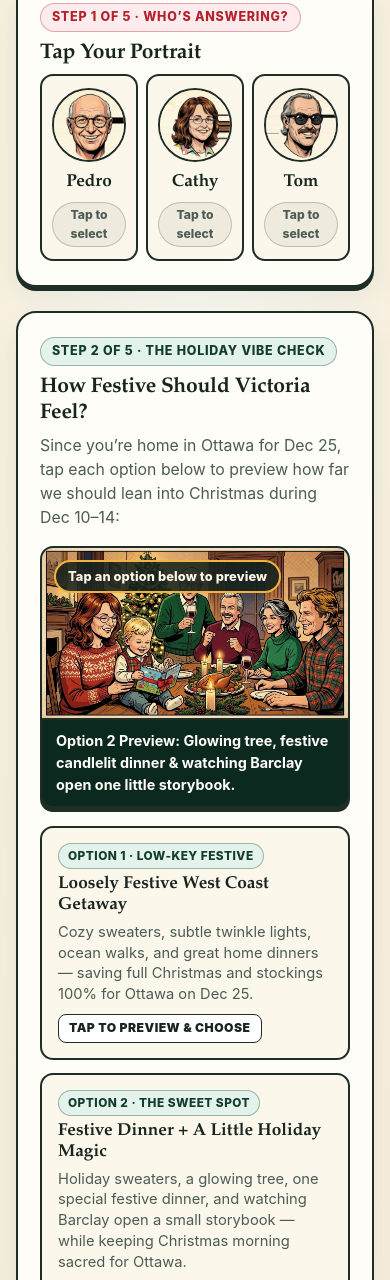
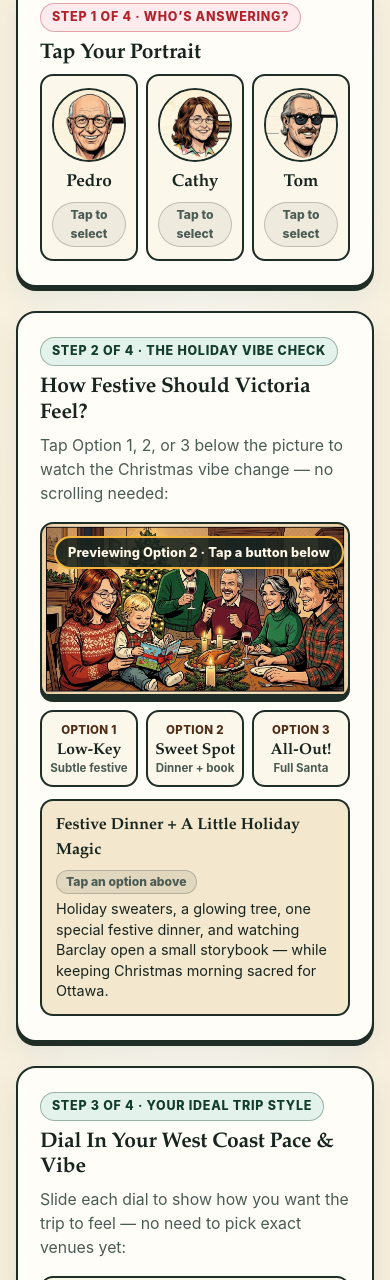
Before and after one commit to Mausserk/narbaitz-victoria-christmas-2026, a website built with Vite: page index.html in a window 390 px wide. Shown: the part 720-2000 px from the top of the page. Built offline with nearby package versions, Linux system fonts and the light colour scheme.

Commit message:
feat(mobile-ux): 3-column horizontal Vibe switcher right below comic image and trim survey to 4 steps

```diff
--- a/src/data.ts
+++ b/src/data.ts
@@ -7,6 +7,9 @@ export interface CastMember {
 
 export interface VibeOption {
   id: 'west_coast_getaway' | 'sweet_spot_hybrid' | 'early_family_christmas';
+  tabNum: string;
+  tabTitle: string;
+  tabSub: string;
   badge: string;
   title: string;
   shortLabel: string;
@@ -35,25 +38,28 @@ export const CAST_MEMBERS: CastMember[] = [
     id: 'pedro',
     name: 'Pedro',
     avatarSrc: './assets/avatar-pedro.jpg',
-    coffeePlaceholder: 'e.g., Dark roast coffee, yerba mate, biscotti, afternoon snacks...',
+    coffeePlaceholder: '',
   },
   {
     id: 'cathy',
     name: 'Cathy',
     avatarSrc: './assets/avatar-cathy.jpg',
-    coffeePlaceholder: 'e.g., Morning tea or oat latte, shortbread, fresh bakery pastry...',
+    coffeePlaceholder: '',
   },
   {
     id: 'tom',
     name: 'Tom',
     avatarSrc: './assets/avatar-tommy.jpg',
-    coffeePlaceholder: 'e.g., Cold brew or espresso, game-day snacks, dark chocolate...',
+    coffeePlaceholder: '',
   },
 ];
 
 export const VIBE_OPTIONS: VibeOption[] = [
   {
     id: 'west_coast_getaway',
+    tabNum: 'Option 1',
+    tabTitle: 'Low-Key',
+    tabSub: 'Subtle festive',
     badge: 'Option 1 · Low-Key Festive',
     title: 'Loosely Festive West Coast Getaway',
     shortLabel: 'Option 1: Loosely Festive West Coast Getaway (Save Christmas for Ottawa)',
@@ -63,10 +69,13 @@ export const VIBE_OPTIONS: VibeOption[] = [
     imageAlt:
       'Comic scene of the family in cozy winter sweaters relaxing by the fireplace in Victoria with subtle twinkle lights on the mantel and misty ocean outside',
     sceneCaption:
-      'Option 1 Preview: Cozy sweaters, crackling fireplace & subtle twinkle lights — saving full Christmas for Ottawa.',
+      'Option 1: Cozy sweaters, fireplace & subtle twinkle lights — saving full Christmas for Ottawa.',
   },
   {
     id: 'sweet_spot_hybrid',
+    tabNum: 'Option 2',
+    tabTitle: 'Sweet Spot',
+    tabSub: 'Dinner + book',
     badge: 'Option 2 · The Sweet Spot',
     title: 'Festive Dinner + A Little Holiday Magic',
     shortLabel: 'Option 2: Sweet-Spot Hybrid (Festive Dinner + One Small Treat for Barclay)',
@@ -76,10 +85,13 @@ export const VIBE_OPTIONS: VibeOption[] = [
     imageAlt:
       'Comic scene of the family in festive holiday sweaters gathered around a candlelit Victoria holiday dinner with a lit Christmas tree while Barclay opens a storybook',
     sceneCaption:
-      'Option 2 Preview: Glowing tree, festive candlelit dinner & watching Barclay open one little storybook.',
+      'Option 2: Glowing tree, candlelit holiday dinner & watching Barclay open one little storybook.',
   },
   {
     id: 'early_family_christmas',
+    tabNum: 'Option 3',
+    tabTitle: 'All-Out!',
+    tabSub: 'Full Santa',
     badge: 'Option 3 · All-Out Early Christmas',
     title: 'Full Santa Gear & Over-the-Top Christmas',
     shortLabel: 'Option 3: Full Over-the-Top Early Family Christmas',
@@ -89,7 +101,7 @@ export const VIBE_OPTIONS: VibeOption[] = [
     imageAlt:
       'Comic scene of all six family members laughing in full red Santa suits and reindeer antlers while an indoor snow machine blasts fake snow across a massively decorated Victoria living room',
     sceneCaption:
-      'Option 3 Preview: Complete Santa gear, indoor snow machine blasting & maximum over-the-top Christmas vibes!',
+      'Option 3: Full Santa gear, indoor snow machine blasting & maximum over-the-top Christmas vibes!',
   },
 ];
 
--- a/src/main.ts
+++ b/src/main.ts
@@ -27,8 +27,6 @@ interface AppState {
   bucketList: string;
   buzzkillList: string;
   quickBuzzkills: string[];
-  morningCoffeeAndTreats: string;
-  travelFlightOrFerryInfo: string;
   honeypot: string;
 }
 
@@ -68,10 +66,6 @@ function loadInitialState(): AppState {
               (c): c is string => typeof c === 'string' && validChips.has(c)
             )
           : [],
-        morningCoffeeAndTreats:
-          typeof parsed.morningCoffeeAndTreats === 'string' ? parsed.morningCoffeeAndTreats : '',
-        travelFlightOrFerryInfo:
-          typeof parsed.travelFlightOrFerryInfo === 'string' ? parsed.travelFlightOrFerryInfo : '',
         honeypot: '',
       };
     }
@@ -88,8 +82,6 @@ function loadInitialState(): AppState {
     bucketList: '',
     buzzkillList: '',
     quickBuzzkills: [],
-    morningCoffeeAndTreats: '',
-    travelFlightOrFerryInfo: '',
     honeypot: '',
   };
 }
@@ -159,6 +151,8 @@ function mountApp(): void {
 
   const state = loadInitialState();
   let lastDeliveryNote = '';
+  let lastSubmittedName = '';
+  let lastDelivered = false;
 
   // Preload all 3 interactive vibe comic illustrations for instant switching
   VIBE_OPTIONS.forEach((opt) => {
@@ -168,7 +162,7 @@ function mountApp(): void {
 
   const shell = el('main', 'page-shell');
 
-  // 1. Woody Clause Header (Clean, light on emojis, zero botanical legend)
+  // 1. Woody Clause Header
   const hero = el('header', 'hero-card');
   hero.appendChild(el('div', 'cedar-bark-trim'));
   hero.appendChild(createMycelialGarlandSvg());
@@ -210,14 +204,13 @@ function mountApp(): void {
   hero.append(heroImg, heroCopy);
   shell.appendChild(hero);
 
-  // 2. Step 1 of 5: Voter Picker (Pedro, Cathy, Tom ONLY — clean & uncluttered)
+  // 2. Step 1 of 4: Voter Picker (Pedro, Cathy, Tom ONLY)
   const castSec = el('section', 'section-card');
   castSec.id = 'step-hero-picker';
-  castSec.appendChild(el('span', 'section-step', 'Step 1 of 5 · Who’s Answering?'));
+  castSec.appendChild(el('span', 'section-step', 'Step 1 of 4 · Who’s Answering?'));
   castSec.appendChild(el('h2', 'section-title', 'Tap Your Portrait'));
 
   const castGrid = el('div', 'cast-grid cast-grid-three');
-  const coffeeInput = el('input', 'text-input');
 
   function renderCastPicker(): void {
     castGrid.replaceChildren();
@@ -242,48 +235,43 @@ function mountApp(): void {
       btn.append(img, nameEl, statePill);
       btn.addEventListener('click', () => {
         state.voterId = member.id;
-        coffeeInput.placeholder = member.coffeePlaceholder;
         saveDraft(state);
         renderCastPicker();
       });
       castGrid.appendChild(btn);
-    }
-    const active = CAST_MEMBERS.find((c) => c.id === state.voterId);
-    if (active) {
-      coffeeInput.placeholder = active.coffeePlaceholder;
     }
   }
   renderCastPicker();
   castSec.appendChild(castGrid);
   shell.appendChild(castSec);
 
-  // 3. Step 2 of 5: Holiday Vibe Check (Dynamic Comic Scene Switcher!)
+  // 3. Step 2 of 4: Holiday Vibe Check (Picture + 3 Horizontal Columns right underneath!)
   const vibeSec = el('section', 'section-card');
   vibeSec.id = 'step-vibe-check';
-  vibeSec.appendChild(el('span', 'section-step section-step-nice', 'Step 2 of 5 · The Holiday Vibe Check'));
-  vibeSec.appendChild(
-    el('h2', 'section-title', 'How Festive Should Victoria Feel?')
-  );
+  vibeSec.appendChild(el('span', 'section-step section-step-nice', 'Step 2 of 4 · The Holiday Vibe Check'));
+  vibeSec.appendChild(el('h2', 'section-title', 'How Festive Should Victoria Feel?'));
   vibeSec.appendChild(
     el(
       'p',
       'section-lead',
-      'Since you’re home in Ottawa for Dec 25, tap each option below to preview how far we should lean into Christmas during Dec 10–14:'
+      'Tap Option 1, 2, or 3 below the picture to watch the Christmas vibe change — no scrolling needed:'
     )
   );
 
-  const vibeBannerFrame = el('div', 'vibe-banner-frame');
+  const vibeBannerFrame = el('div', 'vibe-banner-frame vibe-banner-tight');
   const vibeStageWrap = el('div', 'vibe-stage-wrap');
   const vibeBannerImg = el('img', 'vibe-banner-img');
   const vibeStagePill = el('span', 'vibe-stage-pill');
   vibeStageWrap.append(vibeBannerImg, vibeStagePill);
-  const vibeBannerCaption = el('div', 'vibe-banner-caption');
-  vibeBannerFrame.append(vibeStageWrap, vibeBannerCaption);
-  vibeSec.appendChild(vibeBannerFrame);
+  vibeBannerFrame.appendChild(vibeStageWrap);
 
-  function updateVibeScenePreview(animate: boolean): void {
+  const vibeTabsRow = el('div', 'vibe-tabs-row');
+  const vibeActiveDetail = el('div', 'vibe-active-detail');
+
+  function renderVibeOptions(animate = false): void {
     const activeOpt: VibeOption =
       VIBE_OPTIONS.find((v) => v.id === state.vibeChoiceId) || VIBE_OPTIONS[1];
+
     if (animate) {
       vibeBannerImg.classList.remove('is-swapping');
       void vibeBannerImg.offsetWidth;
@@ -293,51 +281,54 @@ function mountApp(): void {
     vibeBannerImg.alt = activeOpt.imageAlt;
     vibeStagePill.textContent = state.vibeChoiceId
       ? activeOpt.badge
-      : 'Tap an option below to preview';
-    vibeBannerCaption.textContent = activeOpt.sceneCaption;
-  }
+      : 'Previewing Option 2 · Tap a button below';
 
-  const vibeGrid = el('div', 'vibe-grid');
-  function renderVibeOptions(animate = false): void {
-    updateVibeScenePreview(animate);
-    vibeGrid.replaceChildren();
+    vibeTabsRow.replaceChildren();
     for (const opt of VIBE_OPTIONS) {
       const selected = state.vibeChoiceId === opt.id;
-      const card = el('button', selected ? 'vibe-card vibe-card-compact is-selected' : 'vibe-card vibe-card-compact');
-      card.id = `vibe-btn-${opt.id}`;
-      card.type = 'button';
-      card.setAttribute('aria-pressed', selected ? 'true' : 'false');
+      const tab = el('button', selected ? 'vibe-tab-col is-selected' : 'vibe-tab-col');
+      tab.id = `vibe-btn-${opt.id}`;
+      tab.type = 'button';
+      tab.setAttribute('aria-pressed', selected ? 'true' : 'false');
 
-      const body = el('span', 'vibe-card-body');
-      body.appendChild(el('span', 'vibe-badge', opt.badge));
-      body.appendChild(el('span', 'vibe-title', opt.title));
-      body.appendChild(el('span', 'vibe-desc', opt.description));
-      body.appendChild(
-        el(
-          'span',
-          'vibe-select-pill',
-          selected ? '✓ Selected Vibe' : 'Tap to preview & choose'
-        )
+      tab.append(
+        el('span', 'vibe-tab-num', selected ? `✓ ${opt.tabNum}` : opt.tabNum),
+        el('span', 'vibe-tab-title', opt.tabTitle),
+        el('span', 'vibe-tab-sub', opt.tabSub)
       );
 
-      card.appendChild(body);
-      card.addEventListener('click', () => {
+      tab.addEventListener('click', () => {
         const changed = state.vibeChoiceId !== opt.id;
         state.vibeChoiceId = opt.id;
         saveDraft(state);
         renderVibeOptions(changed);
       });
-      vibeGrid.appendChild(card);
+      vibeTabsRow.appendChild(tab);
     }
+
+    vibeActiveDetail.replaceChildren();
+    const detailHead = el('div', 'vibe-detail-head');
+    detailHead.append(
+      el('strong', 'vibe-detail-title', activeOpt.title),
+      el(
+        'span',
+        state.vibeChoiceId ? 'vibe-detail-status is-selected' : 'vibe-detail-status',
+        state.vibeChoiceId ? '✓ Selected' : 'Tap an option above'
+      )
+    );
+    vibeActiveDetail.append(
+      detailHead,
+      el('p', 'vibe-detail-desc', activeOpt.description)
+    );
   }
   renderVibeOptions(false);
-  vibeSec.appendChild(vibeGrid);
+  vibeSec.append(vibeBannerFrame, vibeTabsRow, vibeActiveDetail);
   shell.appendChild(vibeSec);
 
-  // 4. Step 3 of 5: Trip Sliders + Friday Barclay-Free Day
+  // 4. Step 3 of 4: Trip Sliders + Friday Barclay-Free Day
   const styleSec = el('section', 'section-card');
   styleSec.id = 'step-trip-style';
-  styleSec.appendChild(el('span', 'section-step section-step-nice', 'Step 3 of 5 · Your Ideal Trip Style'));
+  styleSec.appendChild(el('span', 'section-step section-step-nice', 'Step 3 of 4 · Your Ideal Trip Style'));
   styleSec.appendChild(el('h2', 'section-title', 'Dial In Your West Coast Pace & Vibe'));
   styleSec.appendChild(
     el(
@@ -385,7 +376,6 @@ function mountApp(): void {
   }
   styleSec.appendChild(slidersStack);
 
-  // Friday Barclay-Free Day (high-level picks)
   const fridayDivider = el('div', 'sub-section-block');
   fridayDivider.appendChild(
     el('h3', 'sub-section-title', 'Friday, Dec 11 — Our Barclay-Free Adult Day (8am–5pm)')
@@ -432,11 +422,11 @@ function mountApp(): void {
   styleSec.appendChild(fridayDivider);
   shell.appendChild(styleSec);
 
-  // 5. Step 4 of 5: West Coast Bucket List vs. Buzzkill List
+  // 5. Step 4 of 4: West Coast Bucket List, Buzzkill List & Submit!
   const wishesSec = el('section', 'section-card section-card-wishes');
   wishesSec.id = 'step-bucket-buzzkills';
   wishesSec.appendChild(
-    el('span', 'section-step section-step-mulch', 'Step 4 of 5 · Bucket List & Buzzkills')
+    el('span', 'section-step section-step-mulch', 'Step 4 of 4 · Bucket List & Buzzkills')
   );
   wishesSec.appendChild(
     el('h2', 'section-title', 'What Are You Most Looking Forward To — And What Should We Skip?')
@@ -516,50 +506,6 @@ function mountApp(): void {
   });
   buzzkillGroup.append(buzzkillLabel, buzzkillHint, chipRow, buzzkillInput);
 
-  wishesSec.append(bucketGroup, buzzkillGroup);
-  shell.appendChild(wishesSec);
-
-  // 6. Step 5 of 5: Morning Mug, Travel Info & 1-Tap Send
-  const finalSec = el('section', 'section-card');
-  finalSec.id = 'step-pantry-travel';
-  finalSec.appendChild(el('span', 'section-step section-step-nice', 'Step 5 of 5 · Quick Final Details'));
-  finalSec.appendChild(el('h2', 'section-title', 'Pantry Favorites & Flight Info'));
-
-  const coffeeGroup = el('div', 'field-group');
-  const coffeeLabel = el('label', 'field-label', 'Morning Mug & Must-Stock Snacks / Dinner Cravings');
-  coffeeLabel.htmlFor = 'coffee-input';
-  coffeeInput.id = 'coffee-input';
-  coffeeInput.type = 'text';
-  coffeeInput.maxLength = 200;
-  if (!coffeeInput.placeholder) {
-    coffeeInput.placeholder = 'e.g., Dark roast coffee, tea, shortbread, salmon dinner...';
-  }
-  coffeeInput.value = state.morningCoffeeAndTreats;
-  coffeeInput.addEventListener('input', () => {
-    state.morningCoffeeAndTreats = coffeeInput.value;
-    saveDraft(state);
-  });
-  coffeeGroup.append(coffeeLabel, coffeeInput);
-
-  const travelGroup = el('div', 'field-group');
-  const travelLabel = el(
-    'label',
-    'field-label',
-    'Optional: Thu Dec 10 Arrival & Mon Dec 14 Departure Info'
-  );
-  travelLabel.htmlFor = 'travel-input';
-  const travelInput = el('input', 'text-input');
-  travelInput.id = 'travel-input';
-  travelInput.type = 'text';
-  travelInput.maxLength = 180;
-  travelInput.placeholder = 'e.g., Landing YYJ Thu 4:15pm, flying home Mon noon — or "Still booking!"';
-  travelInput.value = state.travelFlightOrFerryInfo;
-  travelInput.addEventListener('input', () => {
-    state.travelFlightOrFerryInfo = travelInput.value;
-    saveDraft(state);
-  });
-  travelGroup.append(travelLabel, travelInput);
-
   // Anti-bot honeypot field
   const hpWrap = el('div', 'hp-trap');
   hpWrap.setAttribute('aria-hidden', 'true');
@@ -575,6 +521,7 @@ function mountApp(): void {
   });
   hpWrap.appendChild(hpInput);
 
+  const submitWrap = el('div', 'submit-block');
   const validationBox = el('div', 'validation-banner');
   validationBox.hidden = true;
 
@@ -583,8 +530,6 @@ function mountApp(): void {
   submitBtn.type = 'button';
 
   const receiptContainer = el('div');
-  let lastSubmittedName = '';
-  let lastDelivered = false;
 
   function renderConfirmation(): void {
     receiptContainer.replaceChildren();
@@ -676,8 +621,8 @@ function mountApp(): void {
       bucketList: sanitizeInputText(state.bucketList, 360),
       buzzkillList: sanitizeInputText(state.buzzkillList, 360),
       quickBuzzkills: [...state.quickBuzzkills],
-      morningCoffeeAndTreats: sanitizeInputText(state.morningCoffeeAndTreats, 200),
-      travelFlightOrFerryInfo: sanitizeInputText(state.travelFlightOrFerryInfo, 180),
+      morningCoffeeAndTreats: '',
+      travelFlightOrFerryInfo: '',
     };
 
     const result = await postBallotToSheetWebhook(payload);
@@ -693,8 +638,9 @@ function mountApp(): void {
     receiptContainer.scrollIntoView({ behavior: 'smooth', block: 'nearest' });
   });
 
-  finalSec.append(coffeeGroup, travelGroup, hpWrap, validationBox, submitBtn, receiptContainer);
-  shell.appendChild(finalSec);
+  submitWrap.append(validationBox, submitBtn, receiptContainer);
+  wishesSec.append(bucketGroup, buzzkillGroup, hpWrap, submitWrap);
+  shell.appendChild(wishesSec);
 
   const footer = el(
     'footer',
--- a/src/style.css
+++ b/src/style.css
@@ -1585,3 +1585,129 @@ body {
   font-weight: 700;
   color: var(--ink-muted);
 }
+
+/* Mobile-First 3-Column Horizontal Vibe Switcher (Picture stays visible!) */
+.vibe-banner-tight {
+  margin-bottom: 12px;
+}
+
+.vibe-tabs-row {
+  display: grid;
+  grid-template-columns: repeat(3, minmax(0, 1fr));
+  gap: 8px;
+  margin-bottom: 12px;
+}
+
+.vibe-tab-col {
+  appearance: none;
+  font: inherit;
+  color: var(--ink-primary);
+  background: var(--bg-parchment);
+  border: 2.5px solid var(--border-ink);
+  border-radius: var(--radius-md);
+  padding: 10px 6px;
+  text-align: center;
+  cursor: pointer;
+  display: flex;
+  flex-direction: column;
+  align-items: center;
+  justify-content: center;
+  gap: 2px;
+  min-height: 76px;
+  transition: transform 0.12s ease, background-color 0.14s ease, box-shadow 0.14s ease;
+}
+
+.vibe-tab-col:hover {
+  transform: translateY(-1px);
+  background: #fff9ea;
+}
+
+.vibe-tab-col.is-selected {
+  background: var(--evergreen);
+  color: #ffffff;
+  border-color: var(--border-ink);
+  box-shadow: 0 0 0 2px var(--gold), 0 3px 0 var(--border-ink);
+  transform: translateY(-2px);
+}
+
+.vibe-tab-num {
+  font-size: 0.72rem;
+  font-weight: 850;
+  text-transform: uppercase;
+  letter-spacing: 0.03em;
+  color: var(--cedar-wood-dark);
+}
+
+.vibe-tab-col.is-selected .vibe-tab-num {
+  color: #ffe39f;
+}
+
+.vibe-tab-title {
+  font-family: var(--font-display);
+  font-size: 0.98rem;
+  font-weight: 850;
+  line-height: 1.15;
+}
+
+.vibe-tab-sub {
+  font-size: 0.72rem;
+  font-weight: 650;
+  color: var(--ink-muted);
+  line-height: 1.2;
+}
+
+.vibe-tab-col.is-selected .vibe-tab-sub {
+  color: rgba(255, 255, 255, 0.88);
+}
+
+.vibe-active-detail {
+  background: var(--bg-parchment-deep);
+  border: 2px solid var(--border-ink);
+  border-radius: var(--radius-md);
+  padding: 12px 14px;
+}
+
+.vibe-detail-head {
+  display: flex;
+  align-items: center;
+  justify-content: space-between;
+  flex-wrap: wrap;
+  gap: 8px;
+  margin-bottom: 5px;
+}
+
+.vibe-detail-title {
+  font-family: var(--font-display);
+  font-size: 1rem;
+  font-weight: 800;
+  color: var(--ink-primary);
+}
+
+.vibe-detail-status {
+  font-size: 0.76rem;
+  font-weight: 800;
+  padding: 2px 9px;
+  border-radius: 999px;
+  background: rgba(23, 35, 30, 0.08);
+  color: var(--ink-muted);
+  border: 1.5px solid rgba(23, 35, 30, 0.22);
+}
+
+.vibe-detail-status.is-selected {
+  background: var(--evergreen);
+  color: #ffffff;
+  border-color: var(--border-ink);
+}
+
+.vibe-detail-desc {
+  margin: 0;
+  font-size: 0.9rem;
+  line-height: 1.42;
+  color: var(--ink-primary);
+}
+
+.submit-block {
+  margin-top: 22px;
+  padding-top: 18px;
+  border-top: 2px dashed rgba(23, 35, 30, 0.16);
+}
```
